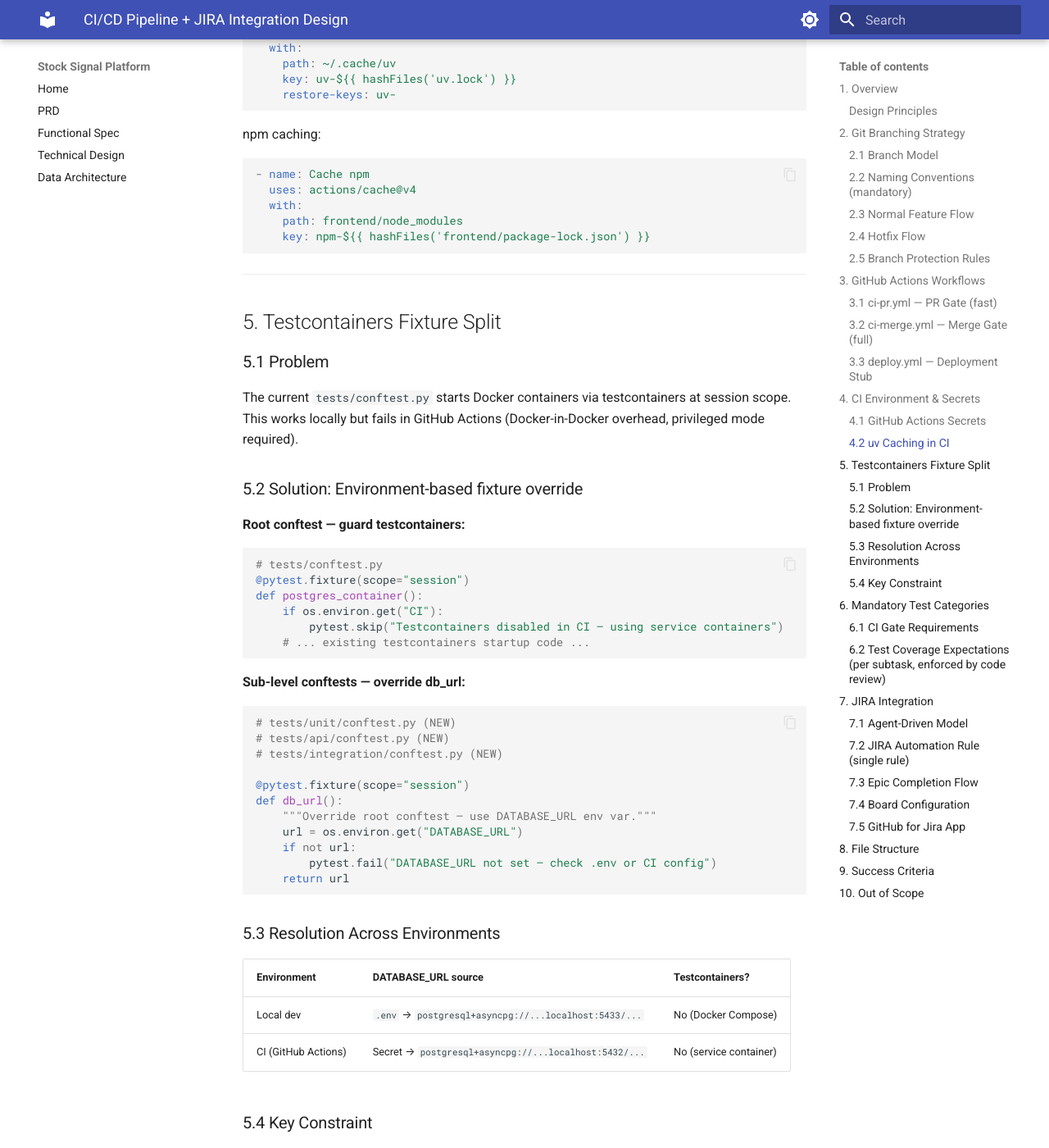
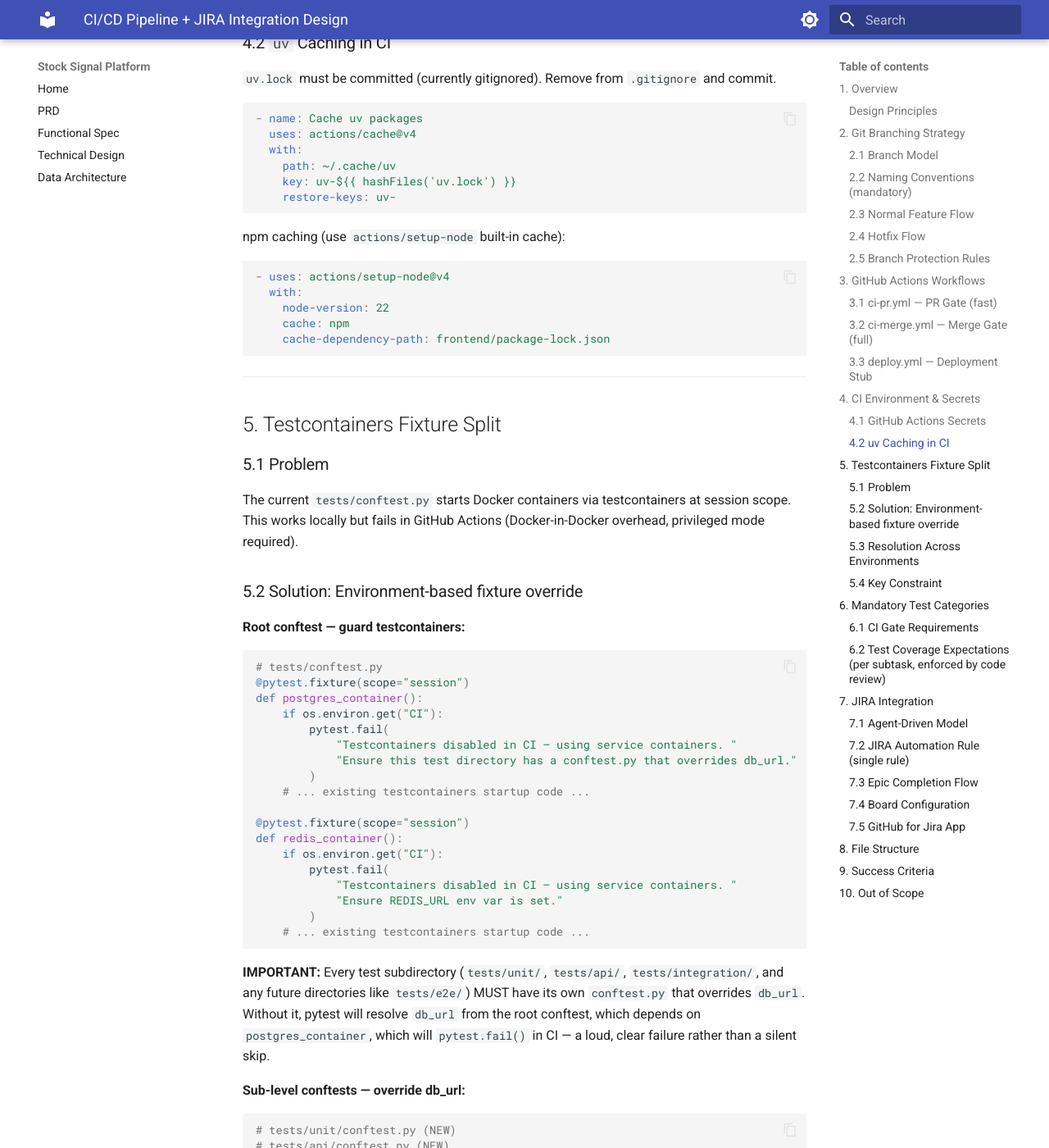
Before and after one commit to vipulbhatia29/stock-signal-platform, an MkDocs documentation site: the page built from docs/superpowers/specs/2026-03-16-cicd-jira-integration-design.md, in a window 1280 px wide and 1400 px high, scrolled down 4820 px. Shown: the whole window at 82% size. Built offline with MkDocs 1.6.1 and Material for MkDocs 9.7.7, drawn with Linux system fonts in a browser that asks for light colours; some of the changed text lies outside the part shown.

Commit message:
docs: fix spec review issues — C1, C2, M1-M5, N1-N5
Fixes from spec review:
- C1: pytest.fail() instead of pytest.skip() for CI guard
- C2: Add redis_container guard
- M1: Remove stale TEST_ENV from ci-merge integration job
- M2: Add workflow boilerplate note + concurrency control
- M3: Use actions/setup-node built-in npm cache
- M4: ci-merge.yml triggers on push to develop AND main (hotfix gap)
- M5: Add doc catch-up context to Out of Scope
- N1: Remove hardcoded test counts from success criteria
- N2: Use npm test consistently
- N3: Clarify JIRA automation rule scope
- N4: Add concurrency group recommendation
- N5: Update SDLC memory to match spec (JIRA Automation, not GitHub Action)

Ref: KAN-24

Co-Authored-By: Claude Opus 4.6 (1M context) <noreply@anthropic.com>

````diff
--- a/docs/superpowers/specs/2026-03-16-cicd-jira-integration-design.md
+++ b/docs/superpowers/specs/2026-03-16-cicd-jira-integration-design.md
@@ -89,6 +89,12 @@ main
 
 Three workflow files under `.github/workflows/`. **No JIRA logic in any workflow** — CI is a pure quality gate.
 
+**Note:** YAML snippets below show job logic only. All jobs require standard setup steps:
+`runs-on: ubuntu-latest`, `actions/checkout@v4`, `astral-sh/setup-uv@v4` (backend),
+`actions/setup-node@v4` (frontend), and caching (see Section 4.2). Full workflow YAML
+will be written during implementation. Add `concurrency: { group: ci-${{ github.ref }}, cancel-in-progress: true }`
+to both `ci-pr.yml` and `ci-merge.yml` to cancel stale runs.
+
 ### 3.1 `ci-pr.yml` — PR Gate (fast)
 
 **Trigger:** `pull_request` with `branches: [develop, main]`
@@ -125,14 +131,14 @@ backend-test:
 frontend-test:
   steps:
     - npm ci
-    - npx jest --passWithNoTests
+    - npm test -- --passWithNoTests
 ```
 
 ### 3.2 `ci-merge.yml` — Merge Gate (full)
 
-**Trigger:** `push` to `develop`
+**Trigger:** `push` to `develop` or `main`
 **Target runtime:** 5-10 minutes
-**Purpose:** Full confidence check before develop → main promotion.
+**Purpose:** Full confidence check. Runs after merge to develop (before main promotion) and after hotfix merge to main.
 
 **Jobs (sequential — each depends on previous):**
 
@@ -212,13 +217,13 @@ These are throwaway CI-only values — not real credentials.
     restore-keys: uv-
 ```
 
-npm caching:
+npm caching (use `actions/setup-node` built-in cache):
 ```yaml
-- name: Cache npm
-  uses: actions/cache@v4
+- uses: actions/setup-node@v4
   with:
-    path: frontend/node_modules
-    key: npm-${{ hashFiles('frontend/package-lock.json') }}
+    node-version: 22
+    cache: npm
+    cache-dependency-path: frontend/package-lock.json
 ```
 
 ---
@@ -238,9 +243,27 @@ The current `tests/conftest.py` starts Docker containers via testcontainers at s
 @pytest.fixture(scope="session")
 def postgres_container():
     if os.environ.get("CI"):
-        pytest.skip("Testcontainers disabled in CI — using service containers")
+        pytest.fail(
+            "Testcontainers disabled in CI — using service containers. "
+            "Ensure this test directory has a conftest.py that overrides db_url."
+        )
+    # ... existing testcontainers startup code ...
+
+@pytest.fixture(scope="session")
+def redis_container():
+    if os.environ.get("CI"):
+        pytest.fail(
+            "Testcontainers disabled in CI — using service containers. "
+            "Ensure REDIS_URL env var is set."
+        )
     # ... existing testcontainers startup code ...
 ```
+
+**IMPORTANT:** Every test subdirectory (`tests/unit/`, `tests/api/`, `tests/integration/`,
+and any future directories like `tests/e2e/`) MUST have its own `conftest.py` that overrides
+`db_url`. Without it, pytest will resolve `db_url` from the root conftest, which depends on
+`postgres_container`, which will `pytest.fail()` in CI — a loud, clear failure rather than
+a silent skip.
 
 **Sub-level conftests — override db_url:**
 
@@ -328,8 +351,12 @@ Handles the human-triggered event (PR merge) that the agent can't observe in rea
 ```
 Trigger:     When a pull request is merged (GitHub)
 Condition:   PR title contains "KAN-"
-Action:      Transition linked issues to "Done"
+Action:      Transition the issue referenced in the PR title (by KAN-XX pattern) to "Done"
 ```
+
+**Scope:** This rule transitions the Story or Task referenced in the PR title only.
+Subtask transitions are handled by the agent before opening the PR — all subtasks should
+already be in "Ready for Verification" or "Done" by the time the PR merges.
 
 Requires: **GitHub for Jira** app installed on Atlassian site.
 
@@ -400,7 +427,7 @@ uv.lock                 ← NEWLY COMMITTED
 - [ ] `package.json` has `"test": "jest"` script
 - [ ] Testcontainers fixture guarded — CI uses service containers
 - [ ] `tests/unit/conftest.py`, `tests/api/conftest.py`, `tests/integration/conftest.py` override `db_url`
-- [ ] All 267 backend + 20 frontend tests pass in CI
+- [ ] All existing backend and frontend tests pass in CI (pytest exits 0, jest exits 0)
 - [ ] JIRA board has 5 columns (To Do, In Progress, Blocked, Ready for Verification, Done)
 - [ ] GitHub for Jira app installed and connected to repository
 - [ ] JIRA Automation rule: PR merged → transition to Done
@@ -416,6 +443,6 @@ uv.lock                 ← NEWLY COMMITTED
 - E2E / Playwright tests in CI (Phase 6+)
 - Slack/email notifications on CI failure (Phase 6)
 - Dependabot / automated dependency updates (Phase 6)
-- FSD/TDD/CLAUDE.md doc catch-up (KAN-29, next session)
+- FSD/TDD/CLAUDE.md doc catch-up (KAN-29, next session) — was Section 7 in the original CI/CD spec (`2026-03-15`), extracted as a separate deliverable
 - Multiple JIRA automation rules — keep it to one
 - JIRA API token for headless CI auth (future, when OAuth isn't sufficient)
````
Also changed, not shown: other parts of docs/superpowers/specs/2026-03-16-cicd-jira-integration-design.md (+0 -1 lines), .serena/memories/conventions/jira-sdlc-workflow.md (+2 -2 lines).
